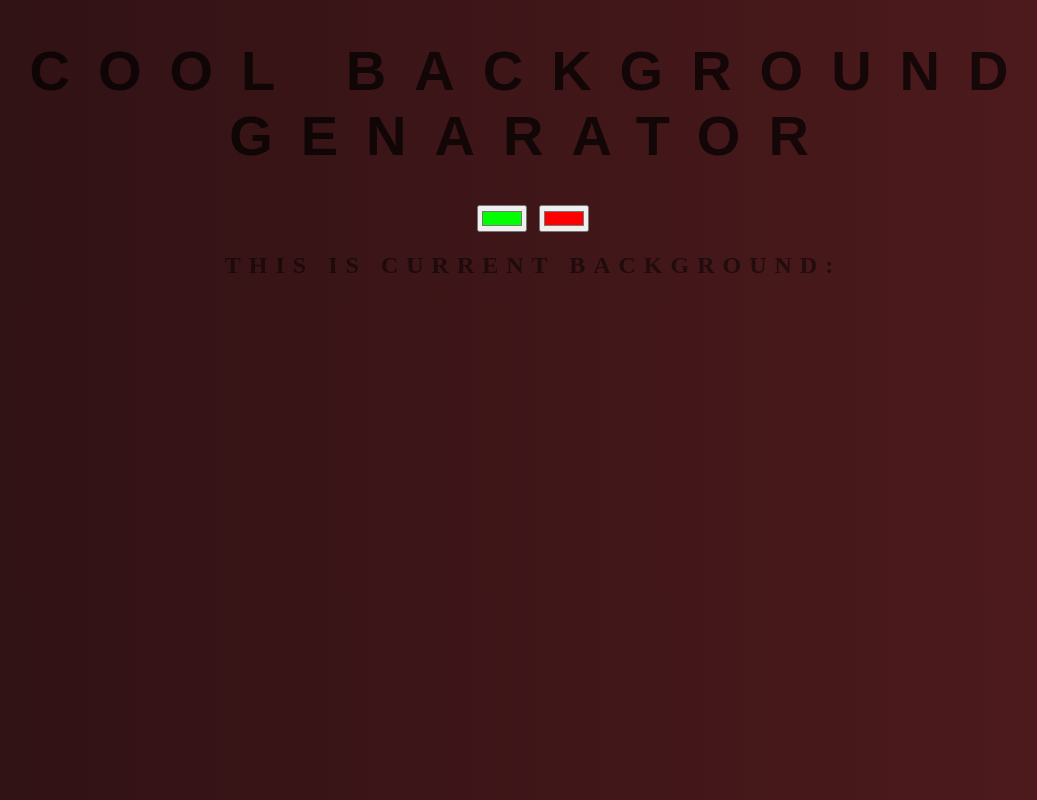
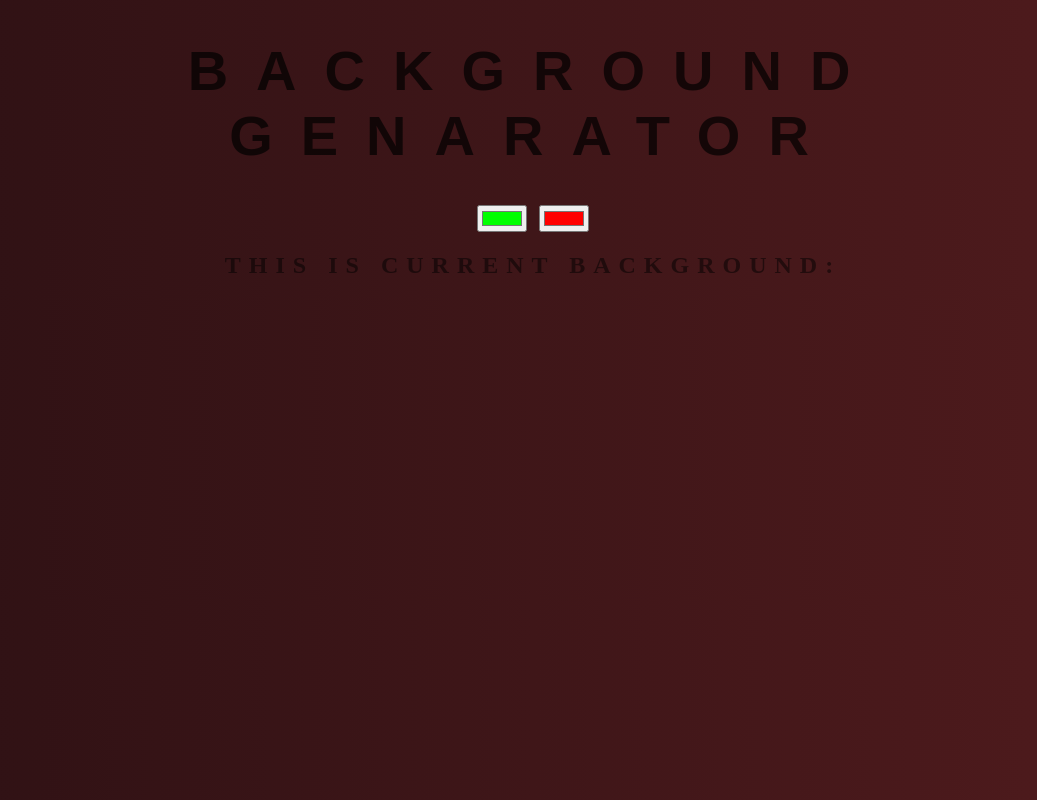
Before and after one commit to Shoumikh/Background-Generator, a plain HTML site: page index.html in a window 1280 px wide. Shown: the whole page, without its empty margins (107-1144 px from the left). Drawn offline with Linux system fonts and the light colour scheme.

Commit message:
Header back to previous

```diff
--- a/index.html
+++ b/index.html
@@ -5,7 +5,7 @@
 	<link rel="stylesheet" type="text/css" href="style.css">
 </head>
 <body id = "gradient">
-	<h1>Cool Background Genarator</h1>
+	<h1>Background Genarator</h1>
 	<input id="color1" type="color" name="color1" value="#00ff00">
 	<input id="color2" type="color" name="color2" value="#ff0000">
 	<h2>This is current background:</h2>
```
